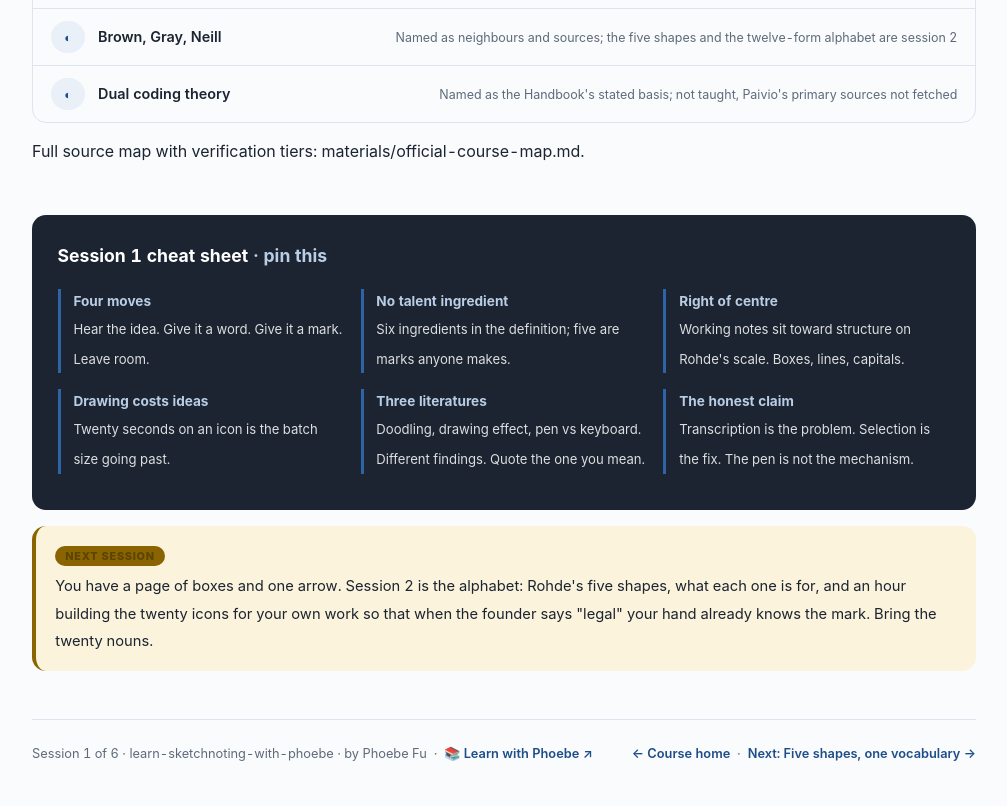
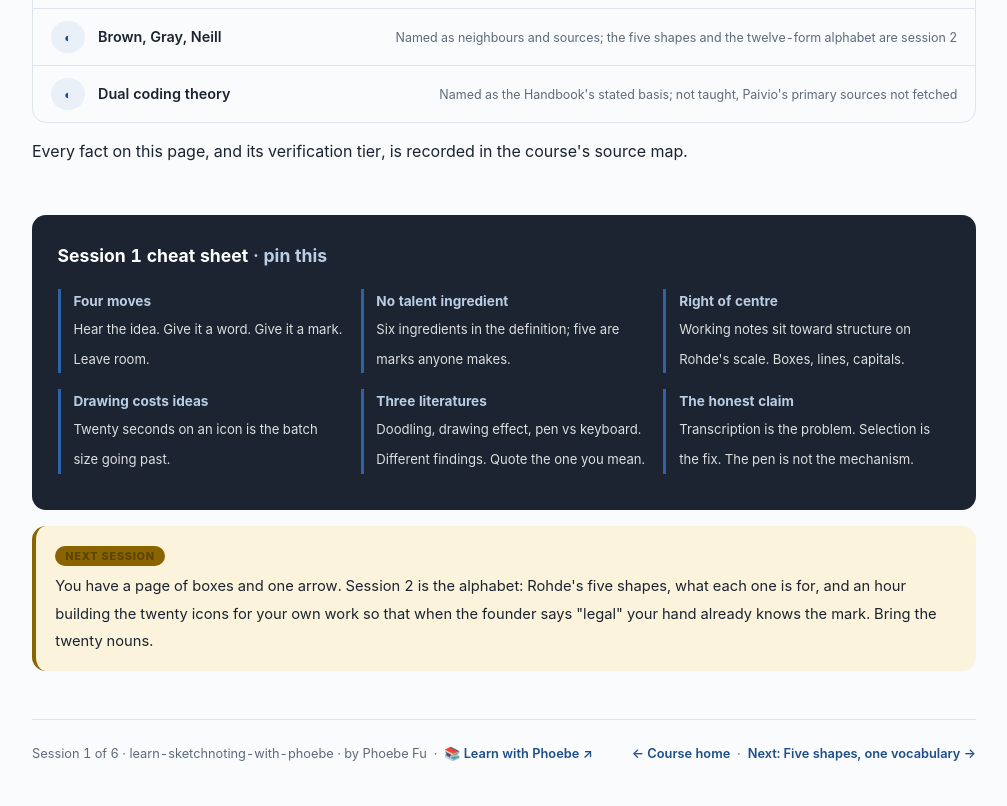
Before and after one commit to phoebefu6/learn-sketchnoting-with-phoebe, a plain HTML site: page courses/01-ideas-not-art.html in a window 1280 px wide. Shown: the part 7971-8777 px from the top of the page, without its empty margins (136-1143 px from the left). Drawn offline with Linux system fonts and the light colour scheme.

Commit message:
Session pages: remove the internal source-map path
A session page is a page a learner reads, so a build path on it reads as
scaffolding left on the building. The source map is still named as the place
every fact is recorded; only the repo path is gone. 6 pages in this repo.

```diff
--- a/courses/01-ideas-not-art.html
+++ b/courses/01-ideas-not-art.html
@@ -457,7 +457,7 @@
       <div class="covered-row"><span class="status pill light">◐</span><span class="name">Brown, Gray, Neill</span><span class="note">Named as neighbours and sources; the five shapes and the twelve-form alphabet are session 2</span></div>
       <div class="covered-row"><span class="status pill light">◐</span><span class="name">Dual coding theory</span><span class="note">Named as the Handbook's stated basis; not taught, Paivio's primary sources not fetched</span></div>
     </div>
-    <p class="mono" style="margin-top:14px">Full source map with verification tiers: <span class="mono">materials/official-course-map.md</span>.</p>
+    <p class="mono" style="margin-top:14px">Every fact on this page, and its verification tier, is recorded in the course's source map.</p>
   </section>
 
   <section class="cheat" id="cheatsheet">
```
Also changed, not shown: courses/02-five-shapes-one-vocabulary.html (+1 -1 lines), courses/03-the-selection-bench.html (+1 -1 lines), courses/04-seven-layouts-one-page.html (+1 -1 lines), courses/05-readable-by-someone-else.html (+1 -1 lines), courses/06-live-then-shared.html (+1 -1 lines).
